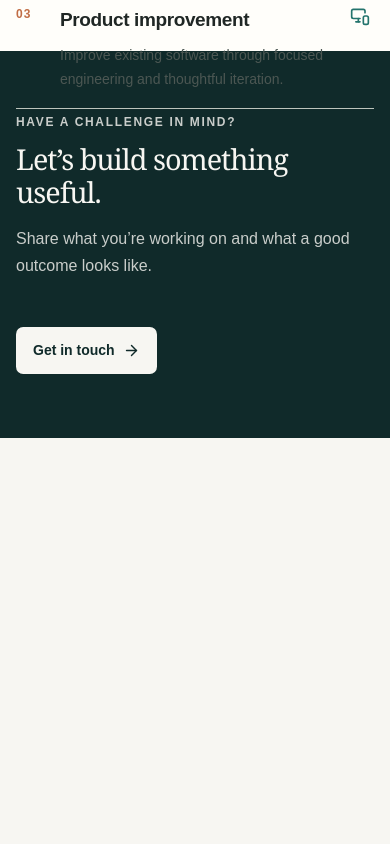
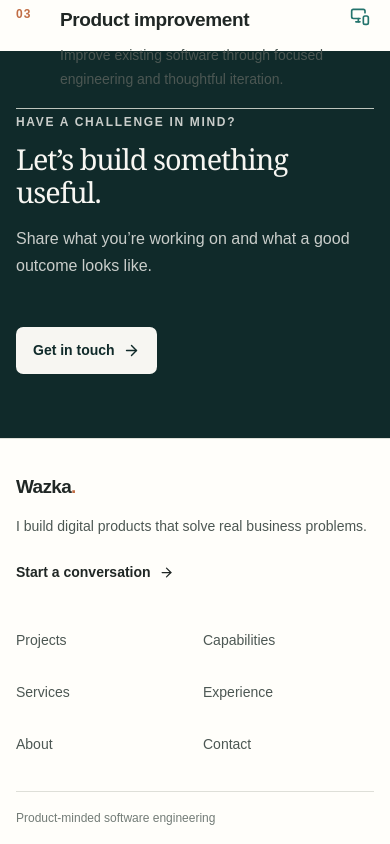
Before and after one commit to wazkayd/portfolio, a Next.js app: page / in a window 390 px wide. Shown: the part 4798-5642 px from the top of the page. Before the commit the page ends 5236 px from the top, so only its background shows below. Built offline with nearby package versions, Linux system fonts and the light colour scheme; no server answers.

Commit message:
feat: add responsive site footer

```diff
--- /dev/null
+++ b/components/layout/SiteFooter.module.css
@@ -0,0 +1,13 @@
+.footer { border-top: 1px solid var(--border-subtle); background: var(--surface-primary); }
+.inner { display: grid; grid-template-columns: minmax(0, .9fr) minmax(0, 1.1fr); gap: var(--space-7) var(--space-8); padding-block: var(--space-7) var(--space-5); }
+.intro { max-width: 26rem; }
+.brand { display: inline-block; color: var(--text-primary); font-size: var(--text-lg); font-weight: 720; letter-spacing: -.035em; text-decoration: none; }
+.brand span { color: var(--color-accent); }
+.intro > p { margin: var(--space-3) 0 0; color: var(--text-secondary); font-size: var(--text-sm); }
+.contactLink { min-height: 2.75rem; display: inline-flex; align-items: center; gap: var(--space-2); margin-top: var(--space-3); color: var(--text-primary); font-size: var(--text-sm); font-weight: 650; text-decoration: none; }
+.contactLink:hover, .navigation a:hover { color: var(--color-brand-600); }
+.navigation { display: grid; grid-template-columns: repeat(3, minmax(0, 1fr)); align-content: start; gap: var(--space-2) var(--space-4); }
+.navigation a { min-height: 2.75rem; display: flex; align-items: center; width: fit-content; color: var(--text-secondary); font-size: var(--text-sm); text-decoration: none; }
+.note { grid-column: 1 / -1; margin: 0; padding-top: var(--space-4); border-top: 1px solid var(--border-subtle); color: var(--text-muted); font-size: var(--text-xs); }
+@media (max-width: 52rem) { .inner { grid-template-columns: 1fr; gap: var(--space-5); } }
+@media (max-width: 40rem) { .inner { padding-block: var(--space-6) var(--space-4); } .navigation { grid-template-columns: repeat(2, minmax(0, 1fr)); } }
--- /dev/null
+++ b/components/layout/SiteFooter.tsx
@@ -0,0 +1,29 @@
+import Link from "next/link";
+import { ArrowRight } from "lucide-react";
+import { Container } from "@/components/ui/Container";
+import styles from "./SiteFooter.module.css";
+
+const links = [
+  { href: "/projects", label: "Projects" },
+  { href: "/capabilities", label: "Capabilities" },
+  { href: "/services", label: "Services" },
+  { href: "/experience", label: "Experience" },
+  { href: "/about", label: "About" },
+  { href: "/contact", label: "Contact" },
+];
+
+export function SiteFooter() {
+  return <footer className={styles.footer}>
+    <Container className={styles.inner}>
+      <div className={styles.intro}>
+        <Link className={styles.brand} href="/#top">Wazka<span aria-hidden="true">.</span></Link>
+        <p>I build digital products that solve real business problems.</p>
+        <Link className={styles.contactLink} href="/contact">Start a conversation <ArrowRight size={15} aria-hidden="true" /></Link>
+      </div>
+      <nav className={styles.navigation} aria-label="Footer navigation">
+        {links.map(link => <Link key={link.href} href={link.href}>{link.label}</Link>)}
+      </nav>
+      <p className={styles.note}>Product-minded software engineering</p>
+    </Container>
+  </footer>;
+}
--- a/components/layout/SiteShell.tsx
+++ b/components/layout/SiteShell.tsx
@@ -1,7 +1,8 @@
 import { SiteHeader } from "@/components/layout/SiteHeader";
+import { SiteFooter } from "@/components/layout/SiteFooter";
 import { ThemeProvider } from "@/components/ui/ThemeProvider";
 import styles from "./SiteShell.module.css";
 
 export function SiteShell({ children }: Readonly<{ children: React.ReactNode }>) {
-  return <ThemeProvider><SiteHeader /><main id="main-content" className={styles.main}>{children}</main></ThemeProvider>;
+  return <ThemeProvider><SiteHeader /><main id="main-content" className={styles.main}>{children}</main><SiteFooter /></ThemeProvider>;
 }
```
